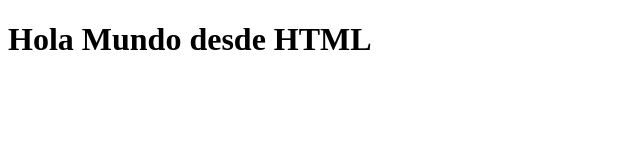
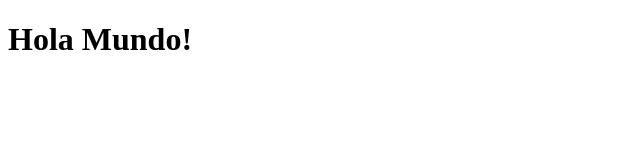
Before and after one commit to suriel0708/hola-notify, a plain HTML site: page index.html in a window 1280 px wide. Shown: the whole page, without its empty margins (0-640 px from the left). Drawn offline with Linux system fonts and the light colour scheme.

Commit message:
second commit

```diff
--- a/index.html
+++ b/index.html
@@ -6,6 +6,6 @@
         <title>Hola Mundo</title>
     </head>
     <body>
-        <h1>Hola Mundo desde HTML</h1>
+        <h1>Hola Mundo!</h1>
     </body>
 </html>
```
Also changed, not shown: 1 other file.
